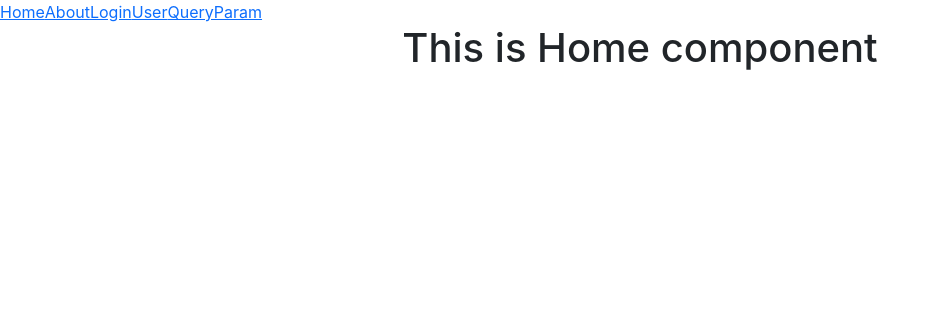
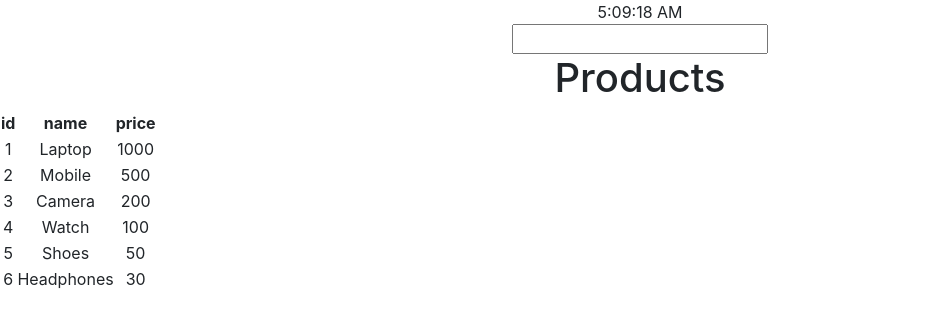
Before and after one commit to anusha1221/ReactLearning, a React (Create React App) app: page / in a window 1280 px wide. Shown: the top 326 px of the page, without its empty margins (0-939 px from the left). Built offline with nearby package versions, Linux system fonts and the light colour scheme.

Commit message:
custom reference context memo hooks

```diff
--- a/src/App.js
+++ b/src/App.js
@@ -7,7 +7,10 @@ import './App.css';
 // import Calculator from './Calculator';
 // import Keypad from './Keypad';
 // import { TestEffect, APIcall } from './TestEffect';
-import { Routing } from './Routing';
+// import { Reference } from './Reference';
+// import { Routing } from './Routing';
+// import { Customhook } from './CustomHook';
+import { UseMemo } from './useMemo';
 
 function App() {
   return (
@@ -26,7 +29,10 @@ function App() {
           <Keypad />
           <TestEffect />
           <APIcall /> */}
-          <Routing />
+          {/* <Reference />
+          <Routing /> */}
+          {/* <Customhook /> */}
+          <UseMemo />
         </div>
       </header>
     </div>
--- /dev/null
+++ b/src/CustomHook.js
@@ -0,0 +1,40 @@
+import { useEffect, useState } from "react"
+
+// Component to demonstrate fetching data and using state
+export function Customhook() {
+    // Initialize state with an empty array
+    let [products, setProduct] = useState([])
+
+    // Fetch data when the component mounts
+    useEffect(() => {
+        fetchData()
+        console.log('useEffect')
+    }, [])
+
+    // Function to fetch data from the API
+    async function fetchData() {
+        let data = await fetch('https://fakestoreapi.com/products/')
+        let response = await data.json()
+        console.log(response)
+        setProduct(response) // Update the state with fetched data
+    }
+
+    return (
+        <>
+            <h1>Custom Hook</h1>
+            {/* Display keys of the products array */}
+            <div>{Object.keys(products)}</div>
+            <div>
+                {/* Map through products and display each product's title and description */}
+                {products.map((product) => {
+                    return (
+                        <div key={product.id}>
+                            <h2>{product.title}</h2>
+                            <p>{product.description}</p>
+                        </div>
+                    )
+                })}
+            </div>
+        </>
+    )
+}
--- /dev/null
+++ b/src/Reference.js
@@ -0,0 +1,22 @@
+import { useRef } from "react"
+
+// Component to demonstrate useRef hook
+export function Reference() {
+    // Initialize ref with an empty array
+    let headings = useRef([])
+
+    // Function to change the style of the first heading
+    function changeh1style() {
+        headings.current[0].style.color = 'red'
+    }
+
+    return (
+        <div>
+            {/* Assign refs to headings and add onClick event to the first heading */}
+            <h1 ref={(el) => { headings.current[0] = el }}
+                onClick={() => { changeh1style() }}>This is heading1</h1>
+            <h1 ref={(el) => headings.current[1] = el}>This is heading2</h1>
+            <h1 ref={(el) => headings.current[2] = el}>This is heading3</h1>
+        </div>
+    )
+}
--- /dev/null
+++ b/src/useMemo.js
@@ -0,0 +1,60 @@
+import React, { useState, useMemo, useEffect } from 'react';
+export function UseMemo() {
+    let [Time, setTime] = useState(new Date().toLocaleTimeString());
+    let [products, setProducts] = useState(
+        [
+            { id: 1, name: 'Laptop', price: 1000 },
+            { id: 2, name: 'Mobile', price: 500 },
+            { id: 3, name: 'Camera', price: 200 },
+            { id: 4, name: 'Watch', price: 100 },
+            { id: 5, name: 'Shoes', price: 50 },
+            { id: 6, name: 'Headphones', price: 30 }
+        ]
+    )
+    const [searchText, updateSearch] = useState("")
+    const filteredProducts = useMemo(() => {
+        console.log('filtering products')
+        return products.filter(product => product.name.toLowerCase().includes(searchText.toLowerCase()))
+    }, [products, searchText])
+
+    useEffect(() => {
+        let timer = setInterval(() => {
+            setTime(new Date().toLocaleTimeString());
+        }, 1000);
+        return () => {
+            clearInterval(timer);
+        }
+    }, [])
+    return (
+        <>
+            {/* Display the current time */}
+            <div>{Time}</div>
+
+            {/* Input field to update the search text */}
+            <input type="text" value={searchText} onChange={(e) => updateSearch(e.target.value)} />
+
+            <h1>Products</h1>
+
+            {/* Table to display the filtered products */}
+            <table>
+                <thead>
+                    <tr>
+                        <th>id</th>
+                        <th>name</th>
+                        <th>price</th>
+                    </tr>
+                </thead>
+
+                <tbody>
+                    {filteredProducts.map(product => (
+                        <tr key={product.id}>
+                            <td>{product.id}</td>
+                            <td>{product.name}</td>
+                            <td>{product.price}</td>
+                        </tr>
+                    ))}
+                </tbody>
+            </table>
+        </>
+    )
+}
```
